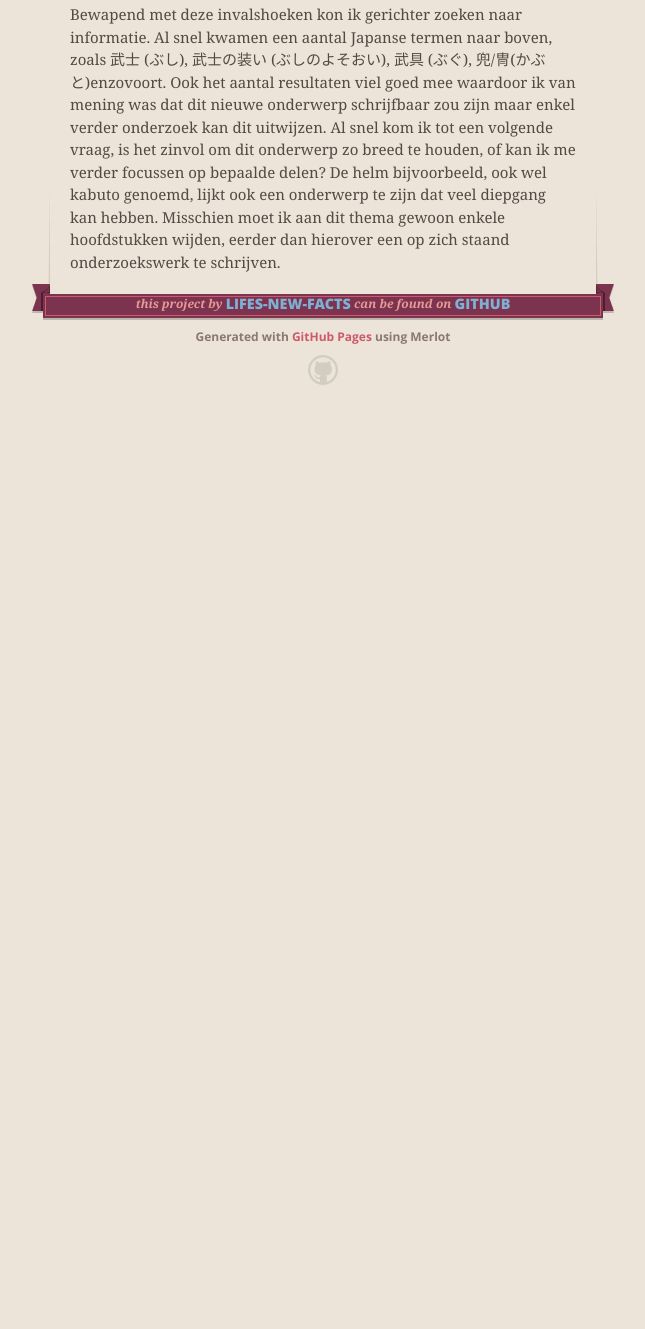
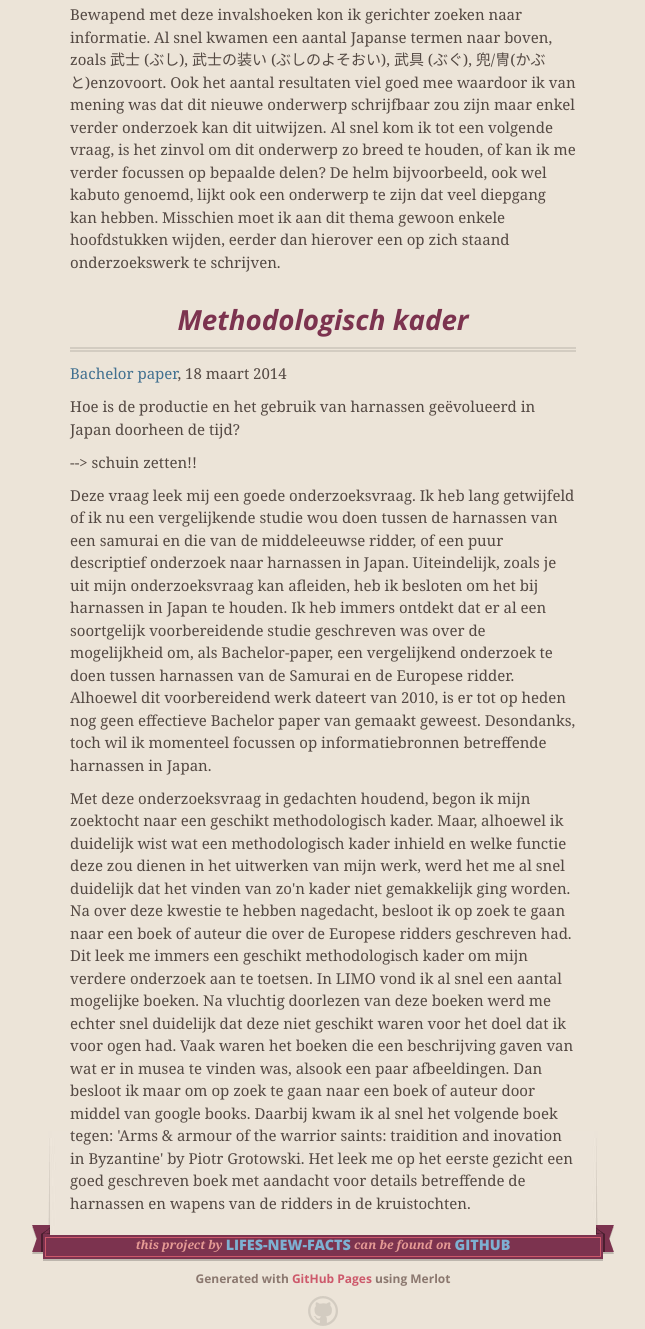
Before and after one commit to lifes-new-facts/lifesnewfacts, a plain HTML site: page index.html in a window 1280 px wide. Shown: the part 6593-7922 px from the top of the page, without its empty margins (317-962 px from the left). Before the commit the page ends 7018 px from the top, so only its background shows below. Drawn offline with nearby package versions, Linux system fonts and the light colour scheme.

Commit message:
Create gh-pages branch via GitHub

```diff
--- a/index.html
+++ b/index.html
@@ -154,6 +154,19 @@ Google books:</p>
 
 <p>Bewapend met deze invalshoeken kon ik gerichter zoeken naar informatie. Al snel kwamen een aantal Japanse termen naar boven, zoals 武士 (ぶし), 武士の装い (ぶしのよそおい), 武具 (ぶぐ), 兜/冑(かぶと)enzovoort. Ook het aantal resultaten viel goed mee waardoor ik van mening was dat dit nieuwe onderwerp schrijfbaar zou zijn maar enkel verder onderzoek kan dit uitwijzen. Al snel kom ik tot een volgende vraag, is het zinvol om dit onderwerp zo breed te houden, of kan ik me verder focussen op bepaalde delen? De helm bijvoorbeeld, ook wel kabuto genoemd, lijkt ook een onderwerp te zijn dat veel diepgang kan hebben. Misschien moet ik aan dit thema gewoon enkele hoofdstukken wijden, eerder dan hierover een op zich staand onderzoekswerk te schrijven. </p>
 </div>
+
+<h1>
+<a name="methodologisch-kader" class="anchor" href="#methodologisch-kader"><span class="octicon octicon-link"></span></a>Methodologisch kader</h1>
+
+<p><a href="http://lifes-new-facts.github.io/Bachelorpaperofniet/" title="Bachelor paper" rel="bookmark">Bachelor paper</a>, 18 maart 2014</p><div>
+
+<p>Hoe is de productie en het gebruik van harnassen geëvolueerd in Japan doorheen de tijd? </p> --&gt; schuin zetten!!
+
+<p>Deze vraag leek mij een goede onderzoeksvraag. Ik heb lang getwijfeld of ik nu een vergelijkende studie wou doen tussen de harnassen van een samurai en die van de middeleeuwse ridder, of een puur descriptief onderzoek naar harnassen in Japan. Uiteindelijk, zoals je uit mijn onderzoeksvraag kan afleiden, heb ik besloten om het bij harnassen in Japan te houden. Ik heb immers ontdekt dat er al een soortgelijk voorbereidende studie geschreven was over de mogelijkheid om, als Bachelor-paper, een vergelijkend onderzoek te doen tussen harnassen van de Samurai en de Europese ridder. Alhoewel dit voorbereidend werk dateert van 2010, is er tot op heden nog geen effectieve Bachelor paper van gemaakt geweest. Desondanks, toch wil ik momenteel focussen op informatiebronnen betreffende harnassen in Japan. </p>
+
+<p></p>
+<p>Met deze onderzoeksvraag in gedachten houdend, begon ik mijn zoektocht naar een geschikt methodologisch kader. Maar, alhoewel ik duidelijk wist wat een methodologisch kader inhield en welke functie deze zou dienen in het uitwerken van mijn werk, werd het me al snel duidelijk dat het vinden van zo'n kader niet gemakkelijk ging worden. Na over deze kwestie te hebben nagedacht, besloot ik op zoek te gaan naar een boek of auteur die over de Europese ridders geschreven had. Dit leek me immers een geschikt methodologisch kader om mijn verdere onderzoek aan te toetsen. In LIMO vond ik al snel een aantal mogelijke boeken. Na vluchtig doorlezen van deze boeken werd me echter snel duidelijk dat deze niet geschikt waren voor het doel dat ik voor ogen had. Vaak waren het boeken die een beschrijving gaven van wat er in musea te vinden was, alsook een paar afbeeldingen. Dan besloot ik maar om op zoek te gaan naar een boek of auteur door middel van google books. Daarbij kwam ik al snel het volgende boek tegen: 'Arms &amp; armour of the warrior saints: traidition and inovation in Byzantine' by Piotr Grotowski. Het leek me op het eerste gezicht een goed geschreven boek met aandacht voor details betreffende de harnassen en wapens van de ridders in de kruistochten. </p>
+</div>
       </section>
 
       <footer>
```
Also changed, not shown: params.json (+1 -1 lines).
